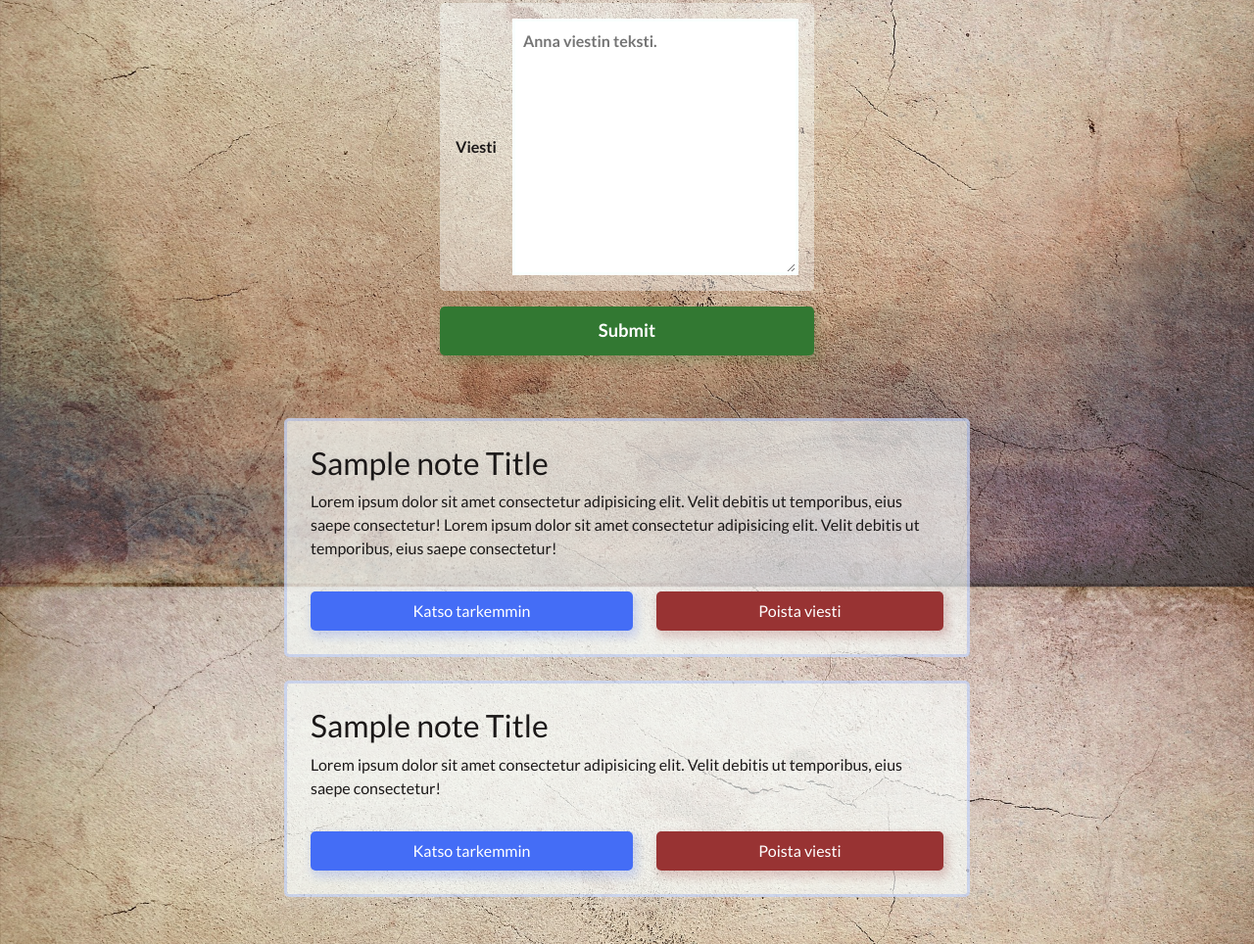
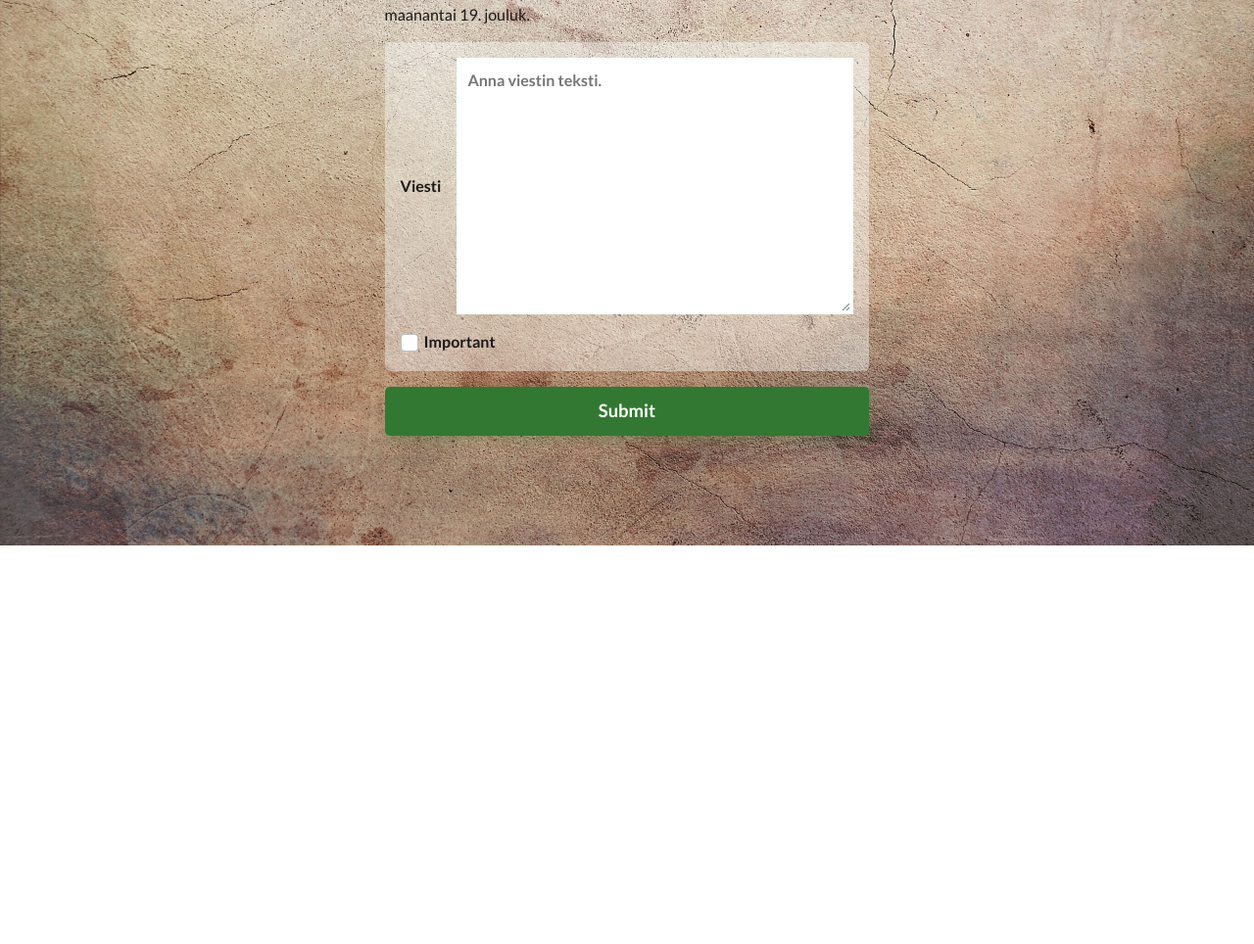
Before and after one commit to JuusoPesonen/NotesList, a website: page index.html in a window 1280 px wide. Shown: the part 254-1218 px from the top of the page at 98% size. After the commit the page ends 811 px from the top, so only its background shows below. Drawn offline with nearby package versions, Linux system fonts and the light colour scheme.

Commit message:
Added date element to index

```diff
--- a/index.html
+++ b/index.html
@@ -31,32 +31,20 @@
             <label for="title">Nimi
                 <input type="text" id="title" placeholder="Anna viestin otsikko.">
             </label>
+            <div id="date"></div>
             <label for="note">Viesti
                 <textarea name="note" id="note" cols="30" rows="10" placeholder="Anna viestin teksti."></textarea>
+                <div class="form-check">
+                    <input class="form-check-input" type="checkbox" value="" id="flexCheckDefault">
+                    <label class="form-check-label" for="flexCheckDefault">
+                        Important
+                    </label>
+                </div>
             </label>
             <input type="submit">
         </form>
     </div>
     <div class="note-container">
-        <div class="note">
-            <h2 class="note_title">Sample note Title</h2>
-            <p class="note_body">Lorem ipsum dolor sit amet consectetur adipisicing elit.
-                Velit debitis ut temporibus, eius saepe consectetur! Lorem ipsum dolor sit amet consectetur adipisicing elit.
-                Velit debitis ut temporibus, eius saepe consectetur!</p>
-            <div class="note_btns">
-                <button class="note_btn note_view">Katso tarkemmin</button>
-                <button class="note_btn note_delete">Poista viesti</button>
-            </div>
-        </div>
-        <div class="note">
-            <h2 class="note_title">Sample note Title</h2>
-            <p class="note_body">Lorem ipsum dolor sit amet consectetur adipisicing elit.
-                Velit debitis ut temporibus, eius saepe consectetur!</p>
-            <div class="note_btns">
-                <button class="note_btn note_view">Katso tarkemmin</button>
-                <button class="note_btn note_delete">Poista viesti</button>
-            </div>
-        </div>
     </div>
 
 
```
